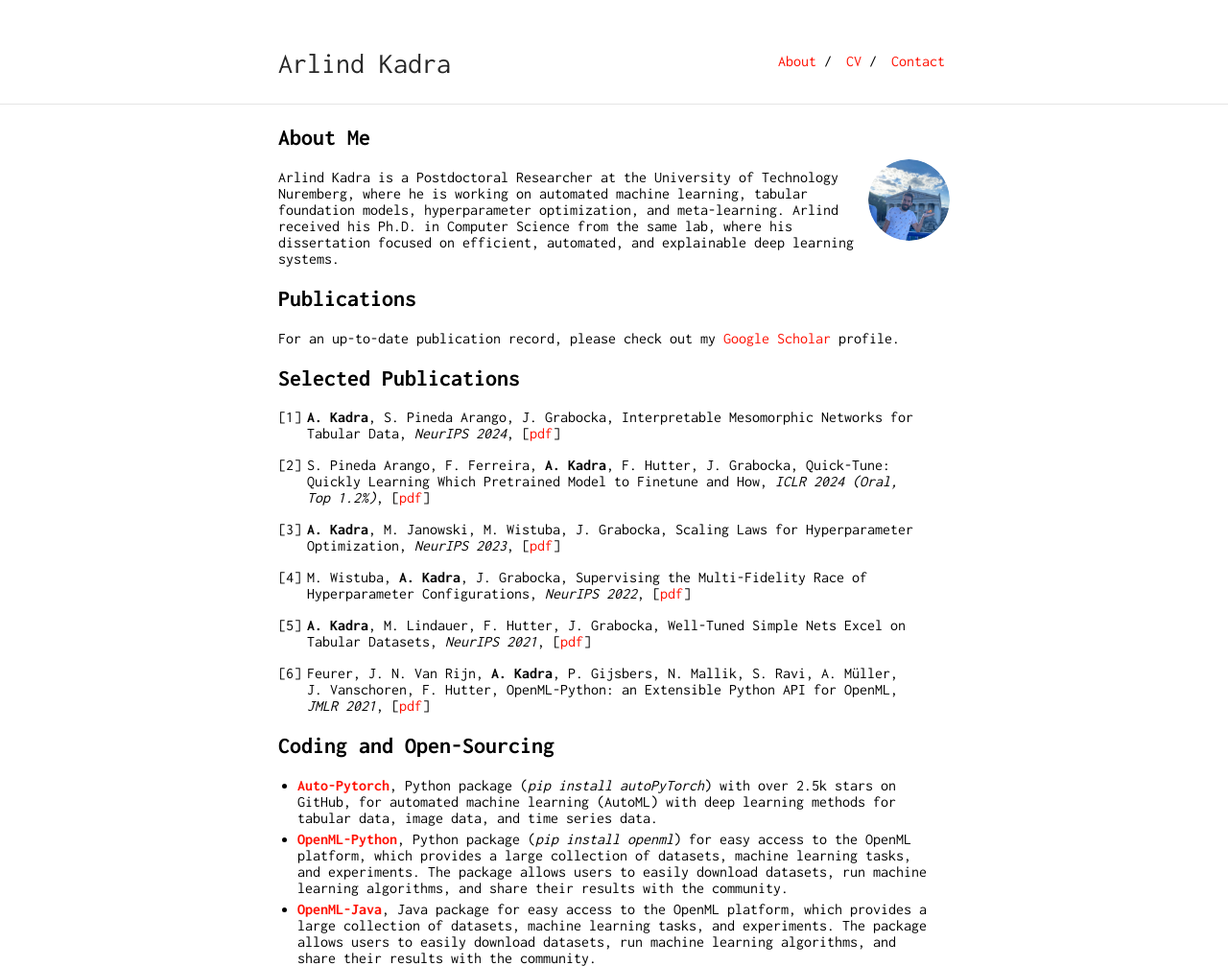
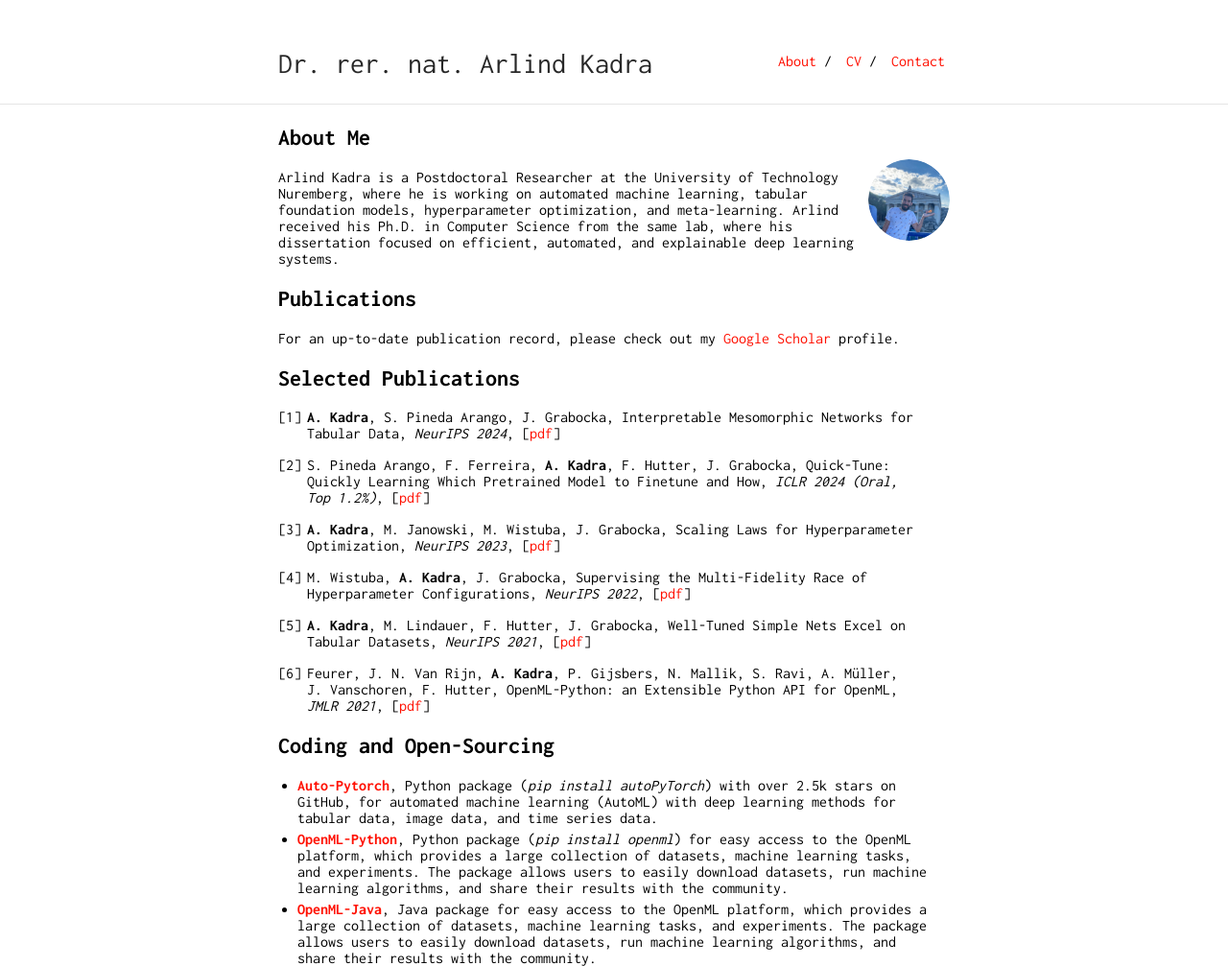
Before and after one commit to ArlindKadra/arlindkadra.github.io, a Jekyll site: the page built from index.md, in a window 1280 px wide. Shown: the whole page at 96% size. Built offline with Jekyll 4.4.1, drawn with Linux system fonts in a browser that asks for light colours.

Commit message:
Update title

```diff
--- a/_config.yml
+++ b/_config.yml
@@ -1,5 +1,5 @@
 ### content configuration ###
-title:       "Arlind Kadra"
+title:       "Dr. rer. nat. Arlind Kadra"
 keywords:    "research, arlind kadra, kadra, automated machine learning, hyperparameter optimization, meta-learning, explainable machine learning, deep learning, machine learning"
 description: ""
 source_link: "https://arlindkadra.github.io"
--- a/index.md
+++ b/index.md
@@ -1,6 +1,6 @@
 ---
 layout: default
-title: Dr. Arlind Kadra
+title: Dr. rer. nat. Arlind Kadra
 ---
 
 ## About Me
```
